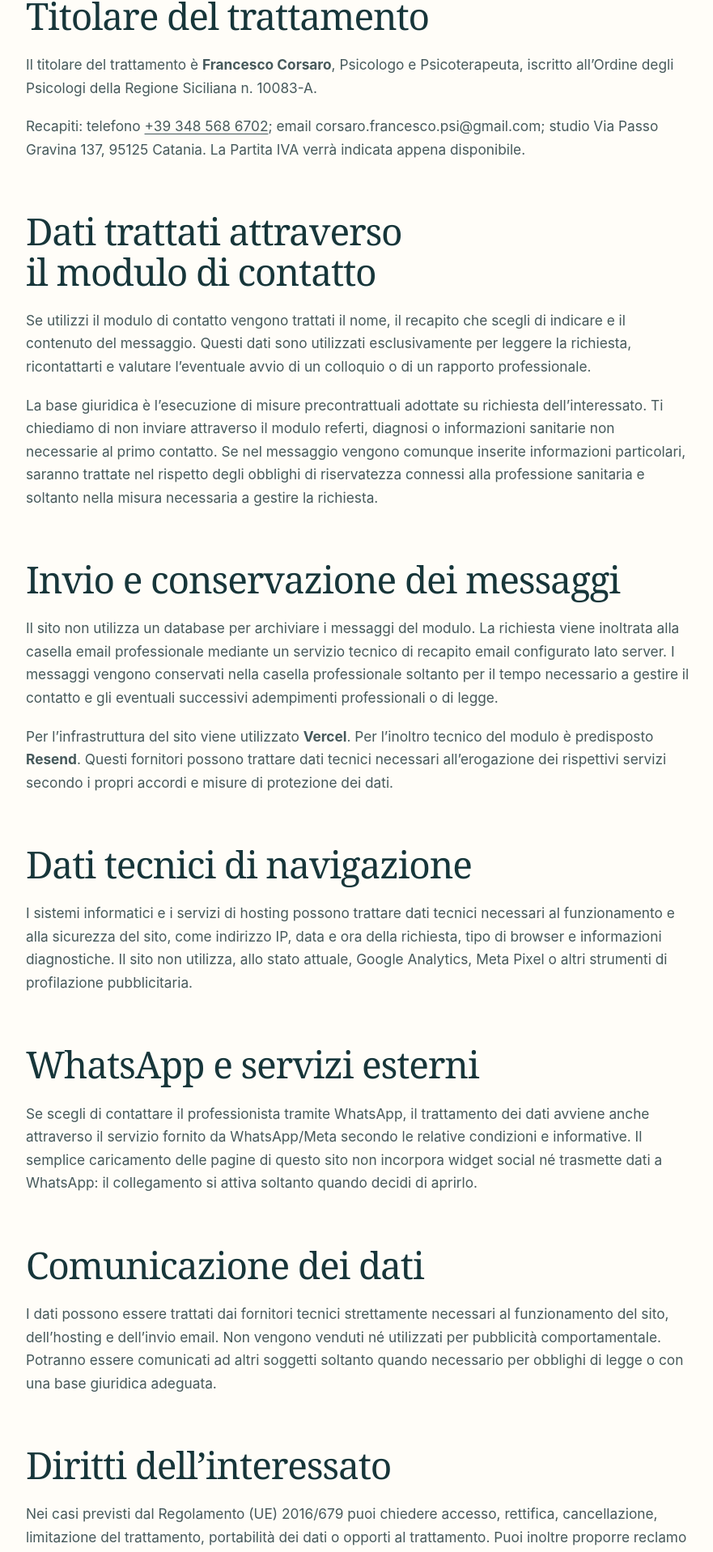
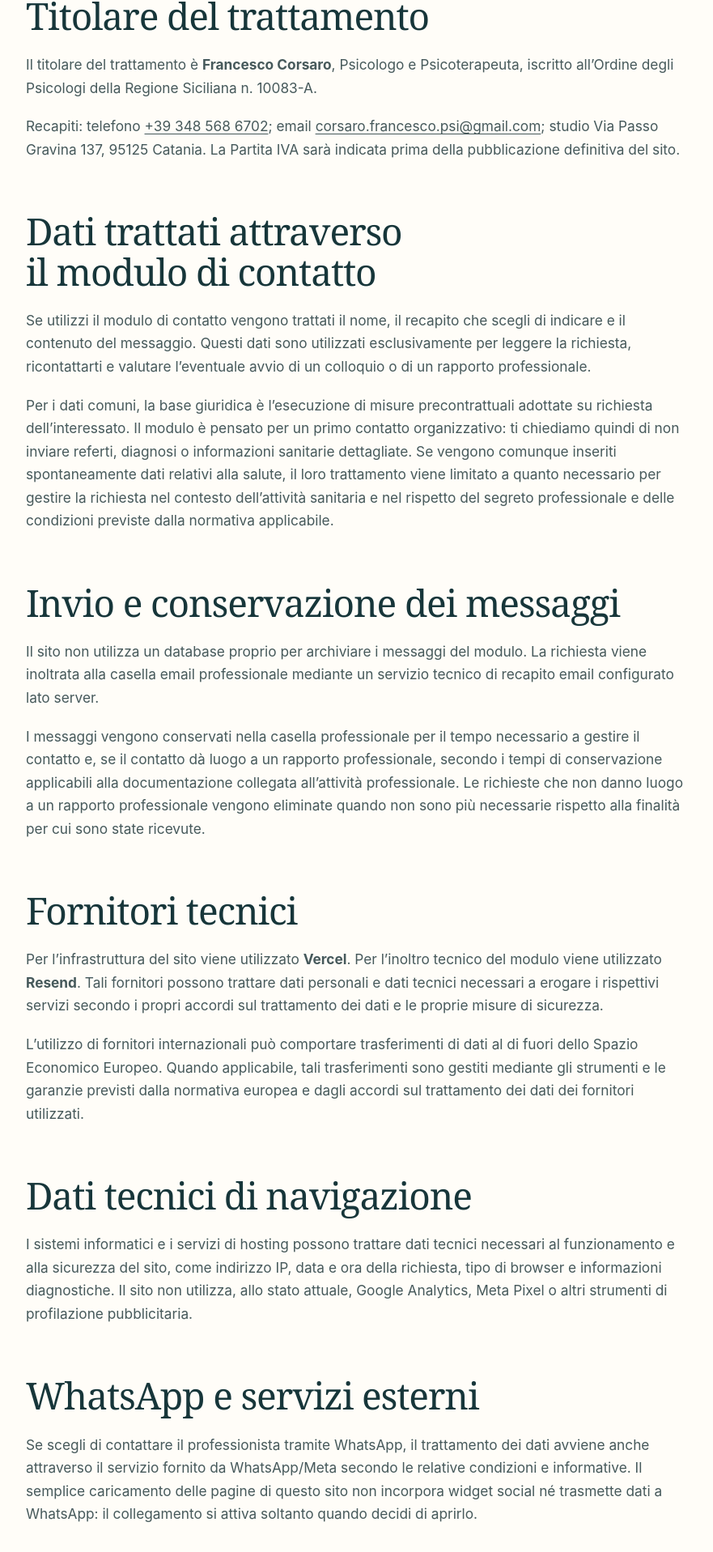
Before and after one commit to francesco-corsaro/francesco-corsaro-site, a Next.js app: page /privacy in a window 1280 px wide. Shown: the part 713-2630 px from the top of the page at 81% size, without its empty margins (198-1079 px from the left). Built offline with nearby package versions, Linux system fonts and the light colour scheme; no server answers.

Commit message:
Aggiorna privacy policy con recapiti e fornitori tecnici

```diff
--- a/app/privacy/page.tsx
+++ b/app/privacy/page.tsx
@@ -12,15 +12,19 @@ export default function Page(){
     <p><strong>Ultimo aggiornamento:</strong> 11 settembre 2026.</p>
     <h2>Titolare del trattamento</h2>
     <p>Il titolare del trattamento è <strong>Francesco Corsaro</strong>, Psicologo e Psicoterapeuta, iscritto all’Ordine degli Psicologi della Regione Siciliana n. {site.orderNumber}.</p>
-    <p>Recapiti: telefono <a href={site.phoneHref}>{site.phone}</a>; email {site.email}; studio {site.address}. La Partita IVA verrà indicata appena disponibile.</p>
+    <p>Recapiti: telefono <a href={site.phoneHref}>{site.phone}</a>; email <a href={`mailto:${site.email}`}>{site.email}</a>; studio {site.address}. La Partita IVA sarà indicata prima della pubblicazione definitiva del sito.</p>
 
     <h2>Dati trattati attraverso il modulo di contatto</h2>
     <p>Se utilizzi il modulo di contatto vengono trattati il nome, il recapito che scegli di indicare e il contenuto del messaggio. Questi dati sono utilizzati esclusivamente per leggere la richiesta, ricontattarti e valutare l’eventuale avvio di un colloquio o di un rapporto professionale.</p>
-    <p>La base giuridica è l’esecuzione di misure precontrattuali adottate su richiesta dell’interessato. Ti chiediamo di non inviare attraverso il modulo referti, diagnosi o informazioni sanitarie non necessarie al primo contatto. Se nel messaggio vengono comunque inserite informazioni particolari, saranno trattate nel rispetto degli obblighi di riservatezza connessi alla professione sanitaria e soltanto nella misura necessaria a gestire la richiesta.</p>
+    <p>Per i dati comuni, la base giuridica è l’esecuzione di misure precontrattuali adottate su richiesta dell’interessato. Il modulo è pensato per un primo contatto organizzativo: ti chiediamo quindi di non inviare referti, diagnosi o informazioni sanitarie dettagliate. Se vengono comunque inseriti spontaneamente dati relativi alla salute, il loro trattamento viene limitato a quanto necessario per gestire la richiesta nel contesto dell’attività sanitaria e nel rispetto del segreto professionale e delle condizioni previste dalla normativa applicabile.</p>
 
     <h2>Invio e conservazione dei messaggi</h2>
-    <p>Il sito non utilizza un database per archiviare i messaggi del modulo. La richiesta viene inoltrata alla casella email professionale mediante un servizio tecnico di recapito email configurato lato server. I messaggi vengono conservati nella casella professionale soltanto per il tempo necessario a gestire il contatto e gli eventuali successivi adempimenti professionali o di legge.</p>
-    <p>Per l’infrastruttura del sito viene utilizzato <strong>Vercel</strong>. Per l’inoltro tecnico del modulo è predisposto <strong>Resend</strong>. Questi fornitori possono trattare dati tecnici necessari all’erogazione dei rispettivi servizi secondo i propri accordi e misure di protezione dei dati.</p>
+    <p>Il sito non utilizza un database proprio per archiviare i messaggi del modulo. La richiesta viene inoltrata alla casella email professionale mediante un servizio tecnico di recapito email configurato lato server.</p>
+    <p>I messaggi vengono conservati nella casella professionale per il tempo necessario a gestire il contatto e, se il contatto dà luogo a un rapporto professionale, secondo i tempi di conservazione applicabili alla documentazione collegata all’attività professionale. Le richieste che non danno luogo a un rapporto professionale vengono eliminate quando non sono più necessarie rispetto alla finalità per cui sono state ricevute.</p>
+
+    <h2>Fornitori tecnici</h2>
+    <p>Per l’infrastruttura del sito viene utilizzato <strong>Vercel</strong>. Per l’inoltro tecnico del modulo viene utilizzato <strong>Resend</strong>. Tali fornitori possono trattare dati personali e dati tecnici necessari a erogare i rispettivi servizi secondo i propri accordi sul trattamento dei dati e le proprie misure di sicurezza.</p>
+    <p>L’utilizzo di fornitori internazionali può comportare trasferimenti di dati al di fuori dello Spazio Economico Europeo. Quando applicabile, tali trasferimenti sono gestiti mediante gli strumenti e le garanzie previsti dalla normativa europea e dagli accordi sul trattamento dei dati dei fornitori utilizzati.</p>
 
     <h2>Dati tecnici di navigazione</h2>
     <p>I sistemi informatici e i servizi di hosting possono trattare dati tecnici necessari al funzionamento e alla sicurezza del sito, come indirizzo IP, data e ora della richiesta, tipo di browser e informazioni diagnostiche. Il sito non utilizza, allo stato attuale, Google Analytics, Meta Pixel o altri strumenti di profilazione pubblicitaria.</p>
@@ -29,11 +33,11 @@ export default function Page(){
     <p>Se scegli di contattare il professionista tramite WhatsApp, il trattamento dei dati avviene anche attraverso il servizio fornito da WhatsApp/Meta secondo le relative condizioni e informative. Il semplice caricamento delle pagine di questo sito non incorpora widget social né trasmette dati a WhatsApp: il collegamento si attiva soltanto quando decidi di aprirlo.</p>
 
     <h2>Comunicazione dei dati</h2>
-    <p>I dati possono essere trattati dai fornitori tecnici strettamente necessari al funzionamento del sito, dell’hosting e dell’invio email. Non vengono venduti né utilizzati per pubblicità comportamentale. Potranno essere comunicati ad altri soggetti soltanto quando necessario per obblighi di legge o con una base giuridica adeguata.</p>
+    <p>I dati possono essere trattati dai fornitori tecnici strettamente necessari al funzionamento del sito, dell’hosting e dell’invio email. Non vengono venduti né utilizzati per pubblicità comportamentale. Potranno essere comunicati ad altri soggetti soltanto quando necessario per obblighi di legge o sulla base di un altro presupposto giuridico valido.</p>
 
     <h2>Diritti dell’interessato</h2>
     <p>Nei casi previsti dal Regolamento (UE) 2016/679 puoi chiedere accesso, rettifica, cancellazione, limitazione del trattamento, portabilità dei dati o opporti al trattamento. Puoi inoltre proporre reclamo al Garante per la protezione dei dati personali.</p>
-    <p>Per esercitare i diritti puoi utilizzare i recapiti indicati in questa pagina. L’indirizzo email professionale definitivo verrà pubblicato prima della messa online del dominio definitivo.</p>
+    <p>Per esercitare i diritti puoi scrivere a <a href={`mailto:${site.email}`}>{site.email}</a> o utilizzare gli altri recapiti indicati in questa pagina.</p>
 
     <h2>Minori</h2>
     <p>Il modulo di contatto non è progettato per raccogliere informazioni cliniche dettagliate su minori. Quando la richiesta riguarda un adolescente o un minore, il primo contatto serve esclusivamente a organizzare un confronto e a chiarire successivamente modalità, responsabilità e consensi necessari.</p>
```
